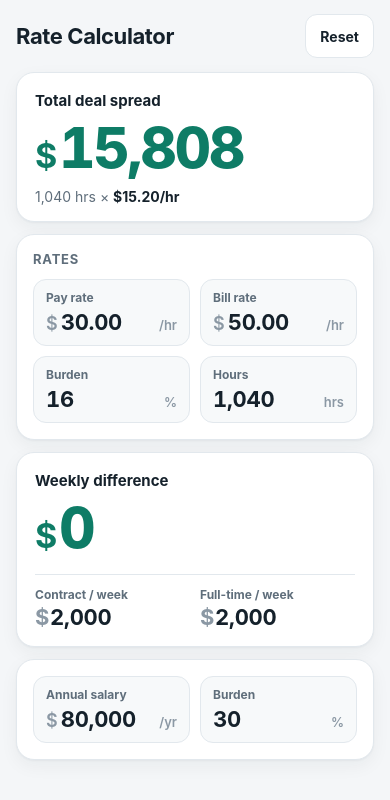
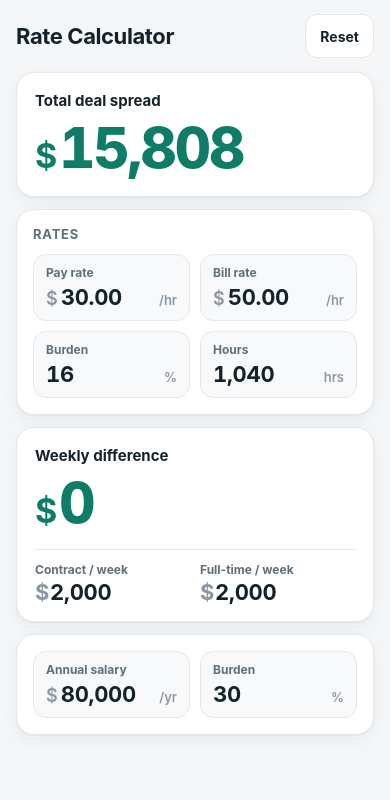
Before and after one commit to clintdonohue/Deal-calculator, a plain HTML site: page combined/index.html in a window 390 px wide. Drawn offline with Linux system fonts and the light colour scheme.

Commit message:
Remove the spread breakdown line from the combined calculator. (#8)
Leave the result numbers in place and bump the service worker cache so installed phones load the updated page.

Co-authored-by: Cursor Agent <cursoragent@cursor.com>
Co-authored-by: clintdonohue <clintdonohue@users.noreply.github.com>

```diff
--- a/combined/index.html
+++ b/combined/index.html
@@ -57,8 +57,6 @@ h1{margin:0;font-size:22px;line-height:1.2;letter-spacing:-.4px;font-weight:750}
 .pair .lbl{font-size:12px;font-weight:650;color:var(--sub);margin-bottom:2px}
 .pair .val{font-size:22px;font-weight:750;letter-spacing:-.3px;font-variant-numeric:tabular-nums;color:var(--ink);white-space:nowrap;overflow:hidden}
 .pair .val span{color:var(--faint);font-weight:650;margin-right:1px}
-.hero-meta{margin-top:8px;font-size:14px;color:var(--sub)}
-.hero-meta b{color:var(--ink);font-weight:650}
 .fields{display:grid;grid-template-columns:minmax(0,1fr) minmax(0,1fr);gap:10px}
 .field{display:block;min-width:0;background:var(--field);border:1px solid var(--line);border-radius:13px;padding:10px 12px;min-height:64px;cursor:text;transition:border-color .15s,box-shadow .15s}
 .field:focus-within{border-color:var(--accent);box-shadow:0 0 0 3px var(--accent-ring)}
@@ -85,7 +83,6 @@ h1{margin:0;font-size:22px;line-height:1.2;letter-spacing:-.4px;font-weight:750}
   <section class="card hero" aria-label="Total deal spread">
     <div class="hero-label">Total deal spread</div>
     <div class="money" aria-live="polite"><span class="cur" aria-hidden="true">$</span><span class="amt" id="total"></span></div>
-    <div class="hero-meta"><span id="mHours">1,040 hrs</span> × <b id="mSpread">$15.20/hr</b></div>
   </section>
 
   <section class="card" aria-label="Rates">
@@ -136,10 +133,6 @@ h1{margin:0;font-size:22px;line-height:1.2;letter-spacing:-.4px;font-weight:750}
     var r = Math.round(n);
     return (r < 0 ? '−' : '') + Math.abs(r).toLocaleString('en-US');
   }
-  function money2(n){
-    if (!ok(n)) return '—';
-    return (n < 0 ? '−$' : '$') + fix(Math.abs(n),2,2);
-  }
 
   var $ = function(id){ return document.getElementById(id); };
   var inputs = {};
@@ -167,8 +160,6 @@ h1{margin:0;font-size:22px;line-height:1.2;letter-spacing:-.4px;font-weight:750}
   function render(active){
     Object.keys(inputs).forEach(function(k){ if (k !== active) inputs[k].value = fieldText(k); });
     $('total').textContent = dollars(total());
-    $('mHours').textContent = fix(m.hours,0,2) + ' hrs';
-    $('mSpread').textContent = money2(spread()) + '/hr';
     $('diff').textContent = dollars(difference());
     $('contract').textContent = dollars(contract());
     $('fulltime').textContent = dollars(fulltime());
--- a/combined/sw.js
+++ b/combined/sw.js
@@ -1,4 +1,4 @@
-var CACHE = 'rate-calculator-v1';
+var CACHE = 'rate-calculator-v2';
 var PRECACHE = ['./', './index.html'];
 
 self.addEventListener('install', function (event) {
```
